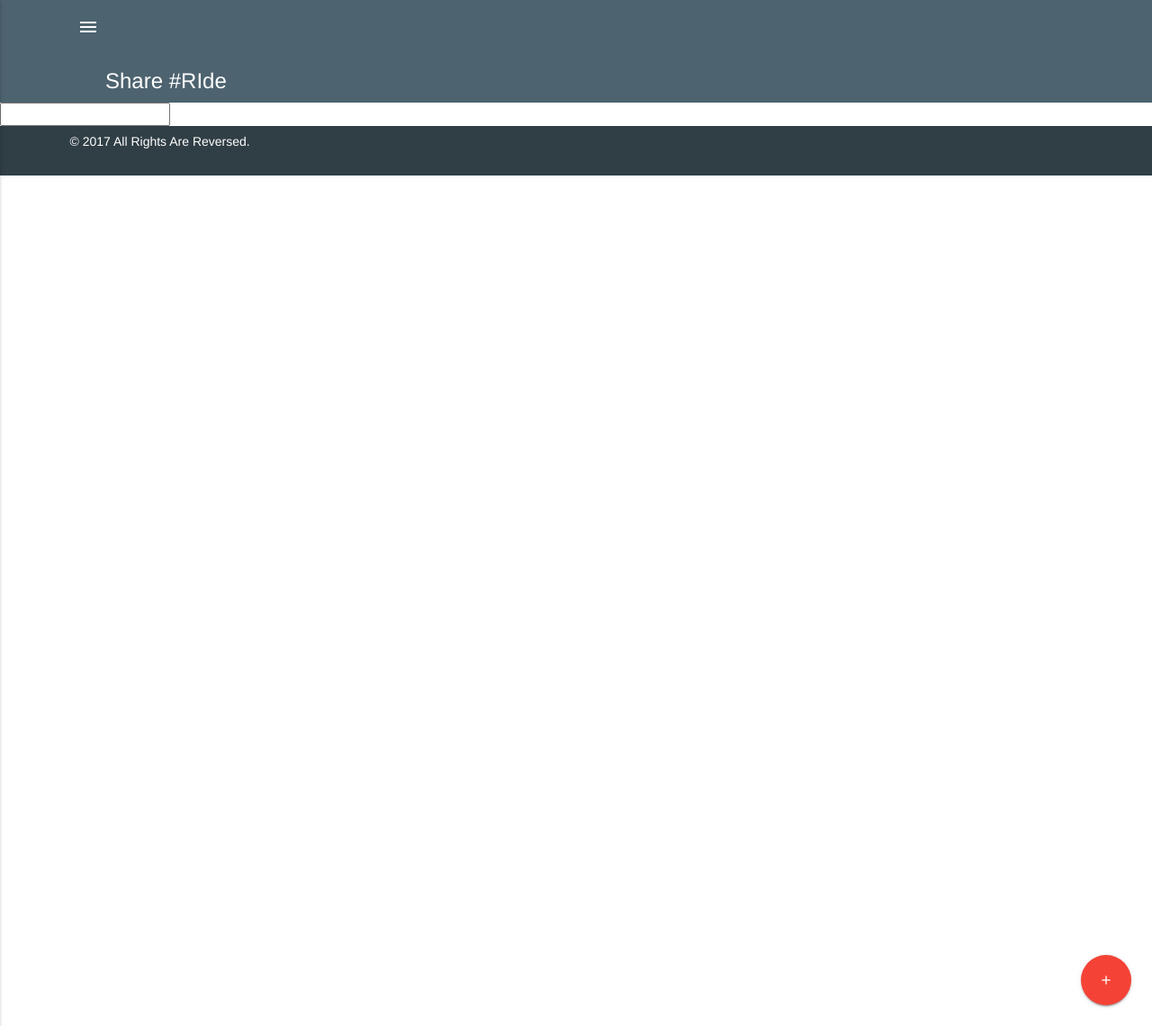
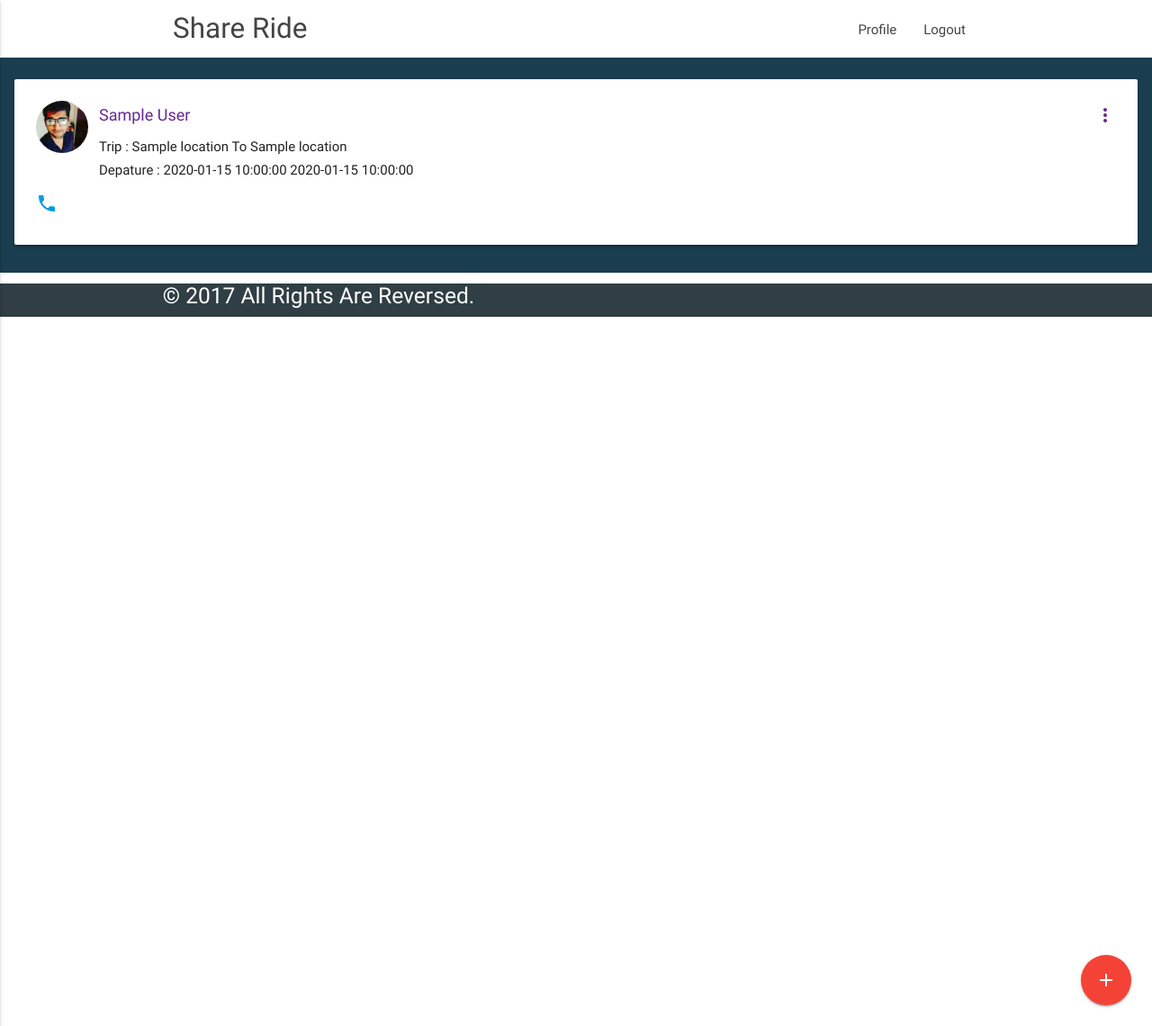
Before and after one commit to avinashbarfa/Ride-Share, a PHP site: page /dashboard.php in a window 1280 px wide. Shown: the whole page at 90% size. Run offline with PHP 8.4, Linux system fonts and the light colour scheme; the visitor is signed in with stand-in values (Sample User, id 1); tables that the repository leaves empty or names only in its code hold one stand-in row (values such as "Sample post"); data that the repository does not hold is empty; some libraries are stand-ins or nearby versions.

Commit message:
Add files via upload

```diff
--- a/css/main.css
+++ b/css/main.css
@@ -89,3 +89,46 @@ form {
 button {
     float: right;
 }
+
+
+.display-post {
+    background : #1a3e50;
+    padding: 16px;
+}
+.card img {
+    width: 58px;
+    height: 58px;
+    margin-bottom: 42px;
+    float: left;
+    margin-right: 12px;
+}
+
+.card .card-title {
+    font-size: 18px;
+    color : #662990;
+    font-weight: inherit;
+}
+.card h6 {
+    line-height: 24px;
+}
+.card .additional {
+    color : #139dcb;
+    padding: 0 4px;
+    margin : 0px;
+}
+
+
+.card .delete-form {
+    padding: 0px;
+}
+
+.card .delete-btn {
+    background: transparent;
+    border: 0;
+    color: #538ee6;
+}
+
+
+.profile-section {
+    background: #1a3e50;
+}
--- a/dashboard.php
+++ b/dashboard.php
@@ -1,71 +1,36 @@
-
+<?php include 'session.php';?>
 <!DOCTYPE html>
 <html>
 <head>
 	<title>DashBoard : </title>
 	<meta charset="utf-8">
   <meta name="viewport" content="width=device-width, initial-scale=1.0"/>
+  <link rel="shortcut icon" href="img/small-logo.png"/>
   <link href="https://fonts.googleapis.com/icon?family=Material+Icons" rel="stylesheet">
-  <link type="text/css" rel="stylesheet" href="css/materialize.min.css"  media="screen,projection"/>
-  <link rel="stylesheet" type="text/css" href="css/main.css">
-  <link rel="stylesheet" href="https://maxcdn.bootstrapcdn.com/bootstrap/3.3.7/css/bootstrap.min.css">
+  <link type="text/css" rel="stylesheet" href="css/materialize.css"  media="screen,projection"/>
+  <link rel="stylesheet" type="text/css" href="css/main.css"/>
 </head>
 <body>
 
 	<?php include 'navigation.php'; ?>
-
+  <div class="display-post">
+    <?php include 'viewpost.php'; ?>
+  </div>
+  <?php include 'post-modal.php';?>
   <div class="fixed-action-btn">
       <!-- Modal Trigger -->
-      <a class="btn-floating btn-large waves-effect waves-light red" href="#modal"><i class="material-icons">add</i>
+      <a class="btn-floating btn-large waves-effect waves-light red pulse modal-trigger" data-target="login-modal"><i class="material-icons">add</i>
       </a>
   </div>
 
-  <!-- Modal Structure -->
-  <div id="modal" class="modal modal-fixed-footer">
-    <div class="modal-content">
-      <h4>Add Post</h4>
-          <div class="input-field col s12">
-            <select>
-              <option value="" disabled selected>Choose your option</option>
-              <option value="1">Option 1</option>
-              <option value="2">Option 2</option>
-              <option value="3">Option 3</option>
-            </select>
-            <label>Materialize Select</label>
-          </div>
-    </div>
-    <div class="modal-footer">
-      <a href="#!" class="modal-action modal-close waves-effect waves-green btn-flat ">Post</a>
-    </div>
-  </div>
-<input type="" name="">
-<select>
-  <option>w</option>
-  <option>y</option>
-</select>
+
+
   <?php include 'footer.php';?>
 
-
-
-
-
-
-
-
-
-
-
-
-
-
 </body>
-<script type="text/javascript" src="https://code.jquery.com/jquery-2.1.1.min.js"></script>
-  <script type="text/javascript" src="js/materialize.min.js"></script>
-  <script src="https://maxcdn.bootstrapcdn.com/bootstrap/3.3.7/js/bootstrap.min.js"></script>
-  <script type="text/javascript">// Initialize collapse button
-  $(".button-collapse").sideNav();
-  // Initialize collapsible (uncomment the line below if you use the dropdown variation)
-  //$('.collapsible').collapsible();
-
-</script>
+  <script type="text/javascript" src="http://code.jquery.com/jquery-1.11.3.min.js"></script>
+  <script src="https://cdnjs.cloudflare.com/ajax/libs/materialize/0.97.2/js/materialize.min.js"></script>
+  <script src="js/materialize.js"></script>
+  <script src="js/init.js"></script>
+  <script src="js/main.js"></script>
 </html>
--- /dev/null
+++ b/js/main.js
@@ -0,0 +1,33 @@
+    $(document).ready(function () {
+        // the "href" attribute of .modal-trigger must specify the modal ID that wants to be triggered
+        $('.modal-trigger').leanModal();
+
+    });
+
+     // for select tag
+    $(document).ready(function() {
+      $('select').material_select();
+    });
+
+    //for date picker
+    $('.datepicker').pickadate({
+      selectMonths: false, // Creates a dropdown to control month
+      selectYears: false, // Creates a dropdown of 15 years to control year,
+      today: 'Today',
+      clear: 'Clear',
+      close: 'Ok',
+      closeOnSelect: false // Close upon selecting a date,
+    });
+
+    //time picker
+    $('.timepicker').pickatime({
+      default: 'now', // Set default time: 'now', '1:30AM', '16:30'
+      fromnow: 0,       // set default time to * milliseconds from now (using with default = 'now')
+      twelvehour: true, // Use AM/PM or 24-hour format
+      donetext: 'OK', // text for done-button
+      cleartext: 'Clear', // text for clear-button
+      canceltext: 'Cancel', // Text for cancel-button
+      autoclose: false, // automatic close timepicker
+      ampmclickable: true, // make AM PM clickable
+      aftershow: function(){} //Function for after opening timepicker
+    });
--- a/navigation.php
+++ b/navigation.php
@@ -1,23 +1,34 @@
-<div class="nav-section">
-  <a href="#" data-activates="slide-out" class="button-collapse" style="float: left"><i class="material-icons">menu</i></a>
-    <div class="container">
-      <div class="col-md-12">
-        <h3>Share #RIde</h3>
-      </div>
-    </div>
-  </div>
 
-  <ul id="slide-out" class="side-nav">
+<link rel="stylesheet" type="text/css" href="css/style.css">
+
+
+  <nav class="white" role="navigation">
+    <div class="nav-wrapper container">
+      <a id="logo-container" href="#" class="brand-logo">Share Ride</a>
+      <ul class="right hide-on-med-and-down">
+        <li><a class="waves-effect waves-light" href="profile.php">Profile</a></li>
+        <li><a class="waves-effect waves-light" href="logout.php">Logout</a></li>
+      </ul>
+
+      <ul id="nav-mobile" class="side-nav">
         <li>
           <div class="user-view">
             <div class="background">
-          <img src="img/login-background.jpg">
+              <img src="img/syncfade.jpg">
             </div>
             <a href="#!user"><img class="circle" src="img/avi.jpg"></a>
             <a href="#!name"><span class="white-text name"><?php echo $firstname .' '. $lastname;?></span></a>
-        <a href="#!email"><span class="white-text number"><?php echo $mobile;?></span></a>
+            <a href="#!email"><span class="white-text email"><?php echo $mobile;?></span></a>
           </div>
         </li>
-    <li><a class="waves-effect" href="profile.php"><i class="material-icons">perm_identity</i>Update Profile</a></li>
-    <li><a class="waves-effect" href="logout.php"><i class="material-icons">input</i>Logout</a></li>
+        <li>
+          <a class="waves-effect waves-light" href="profile.php"><i class="material-icons">perm_identity</i>Profile</a>
+        </li>
+        <li>
+          <a class="waves-effect waves-light" href="logout.php"><i class="material-icons">input</i>Logout</a>
+        </li>
       </ul>
+
+      <a href="#" data-activates="nav-mobile" class="button-collapse"><i class="material-icons">menu</i></a>
+    </div>
+  </nav>
--- /dev/null
+++ b/post-modal.php
@@ -0,0 +1,74 @@
+ <div class="container">
+    <!-- Modal Structure -->
+    <div id="login-modal" class="modal">
+        <div class="modal-content">
+            <h4>Add </h4>
+            <form method="POST" action="ride-post.php">
+            <div class="row">
+              <div class="input-field col s6">
+                <select name="from" required="required">
+                  <option value="" disabled selected>Choose your option</option>
+                  <?php
+                      $from_query = "SELECT * FROM location";
+                      $result = $conn->query($from_query);
+                      if ($result->num_rows > 0) {
+                          // output data of each row
+                          while($row = $result->fetch_assoc()) {
+                              ?><option value="<?php echo $row["location_id"]?>"><?php echo  $row["name"];?></option>
+                          <?php }
+                      } else {
+                          echo "Error";
+                      }
+                  ?>
+                </select>
+                <label>From</label>
+              </div>
+
+              <div class="input-field col s6" required="required">
+                <select name="to">
+                  <option value="" disabled selected>Choose your option</option>
+                  <?php
+                      $from_query = "SELECT * FROM location";
+                      $result = $conn->query($from_query);
+                      if ($result->num_rows > 0) {
+                          // output data of each row
+                          while($row = $result->fetch_assoc()) {
+                              ?><option value="<?php echo $row["location_id"]?>"><?php echo  $row["name"];?></option>
+                          <?php }
+                      } else {
+                          echo "Error";
+                      }
+                  ?>
+                </select>
+                <label>To</label>
+              </div>
+            </div>
+
+            <div class="row">
+              <div class="input-field col s6">
+                <input type="date" class="datepicker" name="date"  required="required">
+                <label>Date</label>
+              </div>
+              <div class="input-field col s6">
+                <input type="text" class="timepicker" name="time"  required="required">
+                <label>Time</label>
+              </div>
+            </div>
+
+            <div class="row">
+              <div class="input-field col s12">
+                <textarea id="textarea1" class="materialize-textarea" data-length="120" name="add-info"></textarea>
+                <label for="textarea1">Addition Information (optional)</label>
+              </div>
+            </div>
+
+            <button class="btn waves-effect waves-light" type="submit" name="action" id="register">Post<i class="material-icons right">send</i></button>
+
+          </form>
+        </div>
+        <!--div class="modal-footer">
+            <a href="#!" class=" modal-action modal-close waves-effect waves-green btn-flat">Yes</a>
+            <a href="#!" class=" modal-action modal-close waves-effect waves-green btn-flat">No</a>
+        </div-->
+    </div>
+  </div>
--- a/profile.php
+++ b/profile.php
@@ -5,10 +5,10 @@
 	<title>Profile : </title>
 	<meta charset="utf-8">
   <meta name="viewport" content="width=device-width, initial-scale=1.0"/>
+  <link rel="shortcut icon" href="img/small-logo.png"/>
   <link href="https://fonts.googleapis.com/icon?family=Material+Icons" rel="stylesheet">
   <link type="text/css" rel="stylesheet" href="css/materialize.min.css"  media="screen,projection"/>
   <link rel="stylesheet" type="text/css" href="css/main.css">
-  <link rel="stylesheet" href="https://maxcdn.bootstrapcdn.com/bootstrap/3.3.7/css/bootstrap.min.css">
 </head>
 <body>
 
@@ -23,9 +23,7 @@
                 <input id="first_name" type="text" class="validate" name="firstname" value="<?php echo $firstname;?>" required="required">
                 <label class="active" for="first_name">First Name</label>
               </div>
-            </div>
 
-            <div class="row">
               <div class="input-field col s3">
                 <input id="lastname" type="text" class="validate" name="lastname" value="<?php echo $lastname;?>" required="required">
                 <label class="active" for="Last_name">Last Name</label>
--- a/register.php
+++ b/register.php
@@ -4,16 +4,14 @@
 	<title>Register | Sybmi Share </title>
   <meta charset="utf-8">
   <meta name="viewport" content="width=device-width, initial-scale=1.0"/>
+  <link rel="shortcut icon" href="img/small-logo.png"/>
   <link href="https://fonts.googleapis.com/icon?family=Material+Icons" rel="stylesheet">
   <link type="text/css" rel="stylesheet" href="css/materialize.min.css"  media="screen,projection"/>
   <link rel="stylesheet" type="text/css" href="css/main.css">
-  <link rel="stylesheet" href="https://maxcdn.bootstrapcdn.com/bootstrap/3.3.7/css/bootstrap.min.css">
 </head>
 <body>
- <div class="nav-section">
-    <a href="index.php">Share #Ride</a>
-  </div>
 
+    <?php include 'navigation.php';?>
 	  <div class="register-section">
       <div class="container">
         <div class="signup-screen">
--- /dev/null
+++ b/viewpost.php
@@ -0,0 +1,77 @@
+<?php
+
+    $post_query = "SELECT * FROM rideinfo";
+    $post_result = mysqli_query($conn, $post_query);
+    $count = mysqli_num_rows($post_result);
+    if ($post_result->num_rows > 0)
+    {
+      while($row = $post_result->fetch_assoc())
+      {
+         $post_id = $row["rideinfo_id"];
+         $from = $row["from_id"];
+         $to = $row["to_id"];
+         $userid = $row["userid"];
+         $d_date = $row["pdate"];
+         $d_time = $row["ptime"];
+         $additional = $row["additional_details"];
+
+
+          $location_query = "SELECT name FROM location WHERE location_id = $from";
+          $location_result = $conn->query($location_query);
+          if ($location_result->num_rows > 0) {
+            while($row = $location_result->fetch_assoc()) {
+                $from = $row["name"];
+            }
+          }
+
+          $location_query = "SELECT name FROM location WHERE location_id = $to";
+          $location_result = $conn->query($location_query);
+          if ($location_result->num_rows > 0) {
+            while($row = $location_result->fetch_assoc()) {
+                $to = $row["name"];
+            }
+          }
+
+          $userinfo_query = "SELECT * FROM userinfo where userid= $userid";
+          $result = $conn->query($userinfo_query);
+          if ($result->num_rows > 0) {
+              while($row = $result->fetch_assoc()) {
+                  $name = $row['first_name'].' '.$row['last_name'];
+                  $mobile = $row['mobile'];
+              }
+          }
+          ?>
+          <div class="card">
+            <div class="card-content">
+              <img class="circle" src="img/avi.jpg">
+              <span class="card-title activator"><?php echo $name?><i class="material-icons right">more_vert</i></span>
+              <span>Trip : <?php echo $from." To ".$to?></span>
+              <p>Depature : <?php echo  $d_date.' '.$d_time;?></p>
+              <p style="padding-top: 10px;"><a href="tel:<?php echo $mobile?>"><i class="material-icons">local_phone</i></a></p>
+            </div>
+            <div class="card-reveal">
+              <span class="card-title grey-text text-darken-4"><?php echo $name?>
+                <i class="material-icons right">close</i>
+                <?php
+                    if($userid == $session_id) {
+                      ?>
+                      <form class="delete-form" method="POST" action="deletepost.php">
+                          <button class="delete-btn" name="post_id" value="<?php echo $post_id;?>"><i class="material-icons">delete</i></button>
+                      </form>
+                     <?php
+                    }
+                ?>
+              </span>
+
+              <h6>Contact : <a href="tel: <?php echo $mobile?>"><?php echo $mobile;?></a></h6>
+              <h6>Additional Details :</h6><p class="additional"><?php echo $additional;?></p>
+            </div>
+          </div>
+
+      <?php
+      }
+    }
+    else {
+      echo "No record found";
+    }
+?>
```
Also changed, not shown: deletepost.php (added, +13 -0 lines), index.php (+104 -27 lines), ride-post.php (added, +19 -0 lines), img/large-logo.png (added), img/logo-icon.PNG (added), img/logo-text.PNG (added), img/logo.PNG (added), img/small-logo.png (added), img/syncfade.jpg (added). Lines whose indentation alone changed are shown as unchanged.
